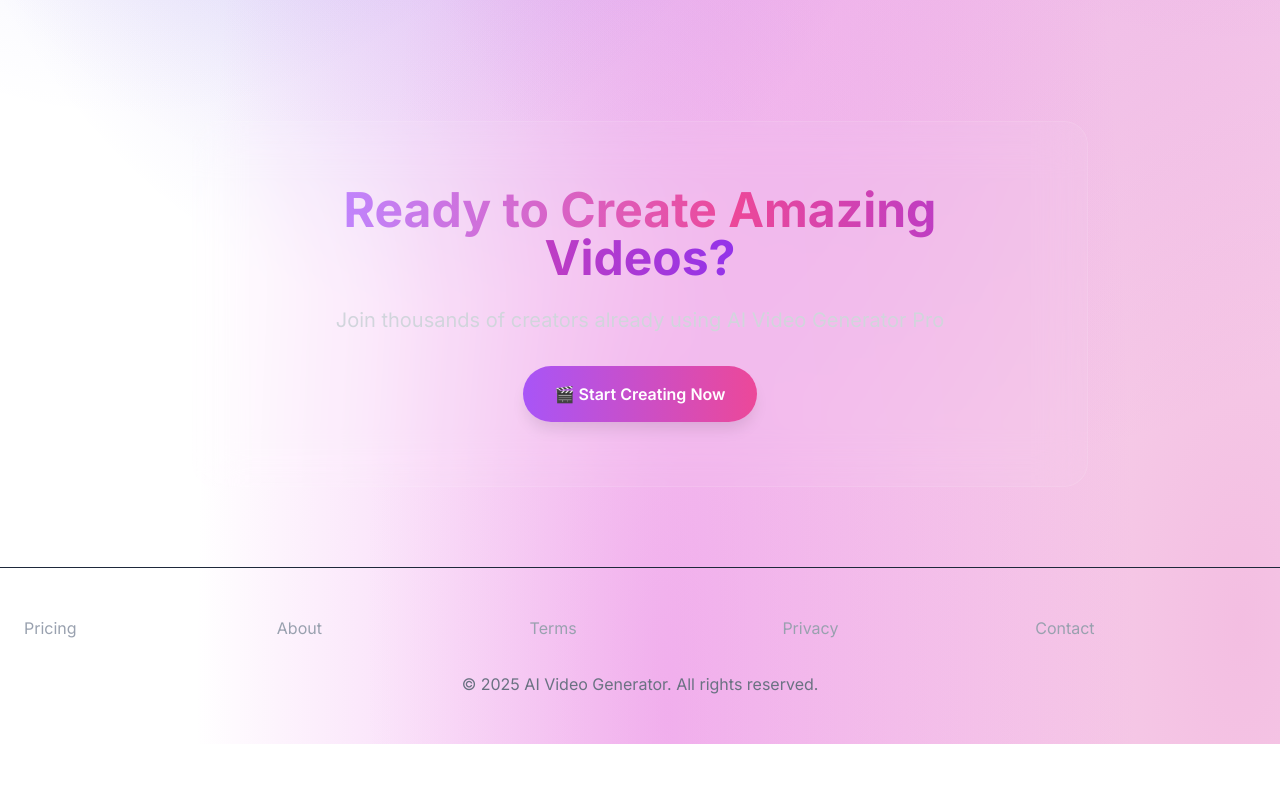
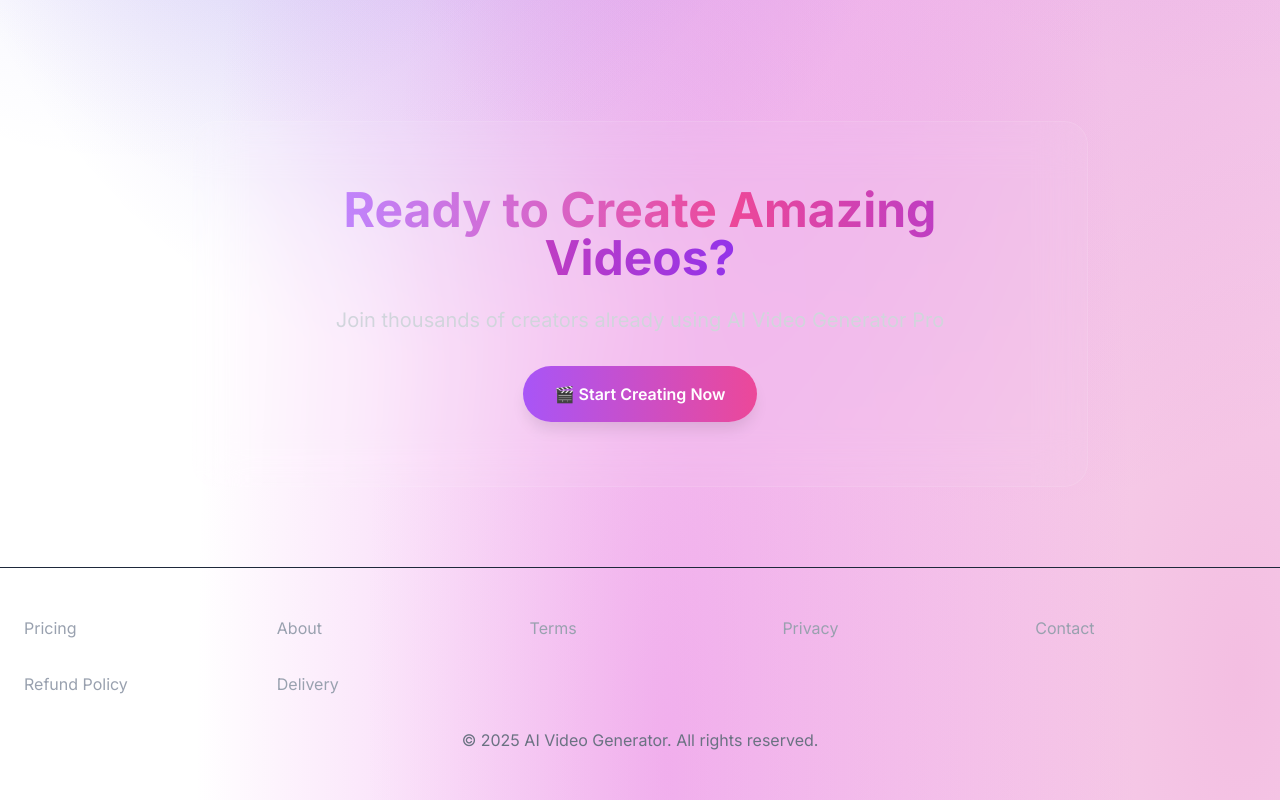
Before and after one commit to grishmaaa/omnicomni, a Next.js app in the folder web/: page / in a window 1280 px wide. Shown: the part 2253-3053 px from the top of the page. Before the commit the page ends 2997 px from the top, so only its background shows below. Built offline with nearby package versions, Linux system fonts and the light colour scheme.

Commit message:
Link policy pages in footer and fix theme

```diff
--- a/web/app/page.tsx
+++ b/web/app/page.tsx
@@ -213,14 +213,20 @@ export default function Home() {
             <Link href="/about" className="text-gray-400 hover:text-white transition-colors">
               About
             </Link>
-            <Link href="/terms" className="text-gray-400 hover:text-white transition-colors">
+            <Link href="/policies/terms" className="text-gray-400 hover:text-white transition-colors">
               Terms
             </Link>
-            <Link href="/privacy" className="text-gray-400 hover:text-white transition-colors">
+            <Link href="/policies/privacy" className="text-gray-400 hover:text-white transition-colors">
               Privacy
             </Link>
-            <Link href="/contact" className="text-gray-400 hover:text-white transition-colors">
+            <Link href="/policies/contact" className="text-gray-400 hover:text-white transition-colors">
               Contact
+            </Link>
+            <Link href="/policies/refund" className="text-gray-400 hover:text-white transition-colors">
+              Refund Policy
+            </Link>
+            <Link href="/policies/shipping" className="text-gray-400 hover:text-white transition-colors">
+              Delivery
             </Link>
           </div>
           <div className="text-center text-gray-500">
--- a/web/app/policies/layout.tsx
+++ b/web/app/policies/layout.tsx
@@ -4,7 +4,7 @@ export default function PoliciesLayout({
     children: React.ReactNode;
 }) {
     return (
-        <div className="min-h-screen bg-[#0a0a0a] text-white selection:bg-purple-500/30">
+        <div className="min-h-screen gradient-mesh text-white selection:bg-purple-500/30">
             <nav className="fixed top-0 left-0 right-0 z-50 glass border-b border-white/5">
                 <div className="container mx-auto px-6 py-4">
                     <div className="flex items-center justify-between">
```
